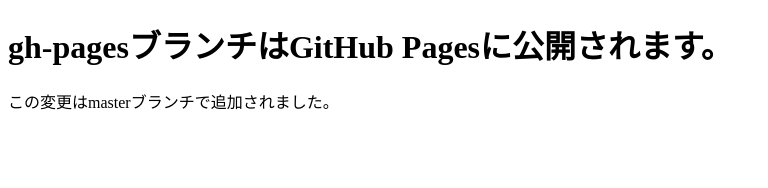
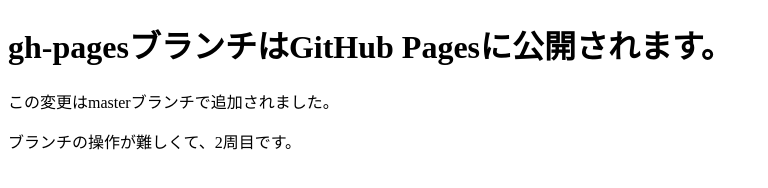
Before and after one commit to Lion-choco/git-study, a plain HTML site: page index.html in a window 1280 px wide. Shown: the whole page, without its empty margins (0-768 px from the left). Drawn offline with Linux system fonts and the light colour scheme.

Commit message:
段落追加完了

```diff
--- a/index.html
+++ b/index.html
@@ -7,5 +7,6 @@
 <body>
   <h1>gh-pagesブランチはGitHub Pagesに公開されます。</h1>
   <p>この変更はmasterブランチで追加されました。</p>
+  <p>ブランチの操作が難しくて、2周目です。</p>
 </body>
 </html>
```
Also changed, not shown: 1 other file.
